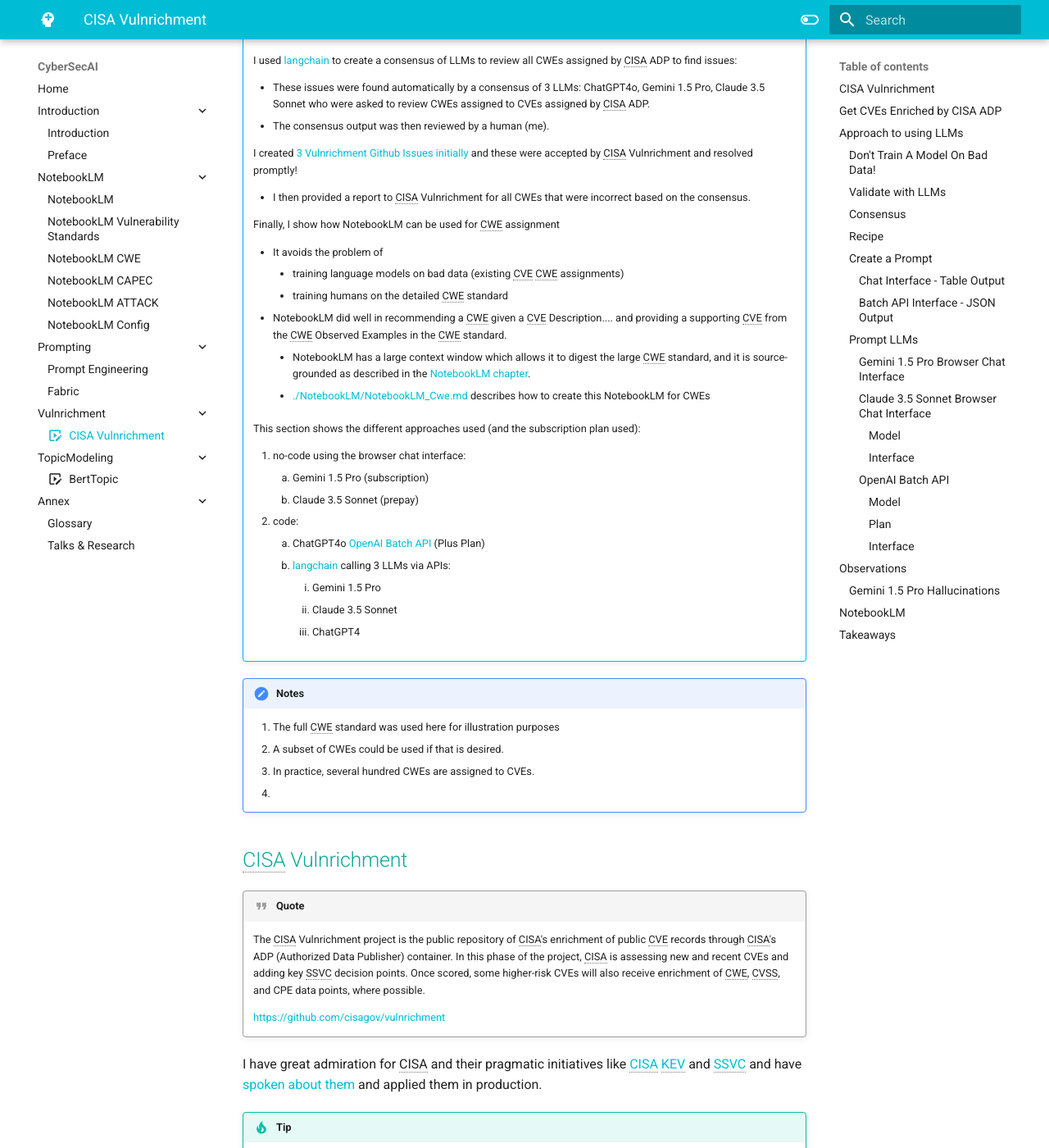
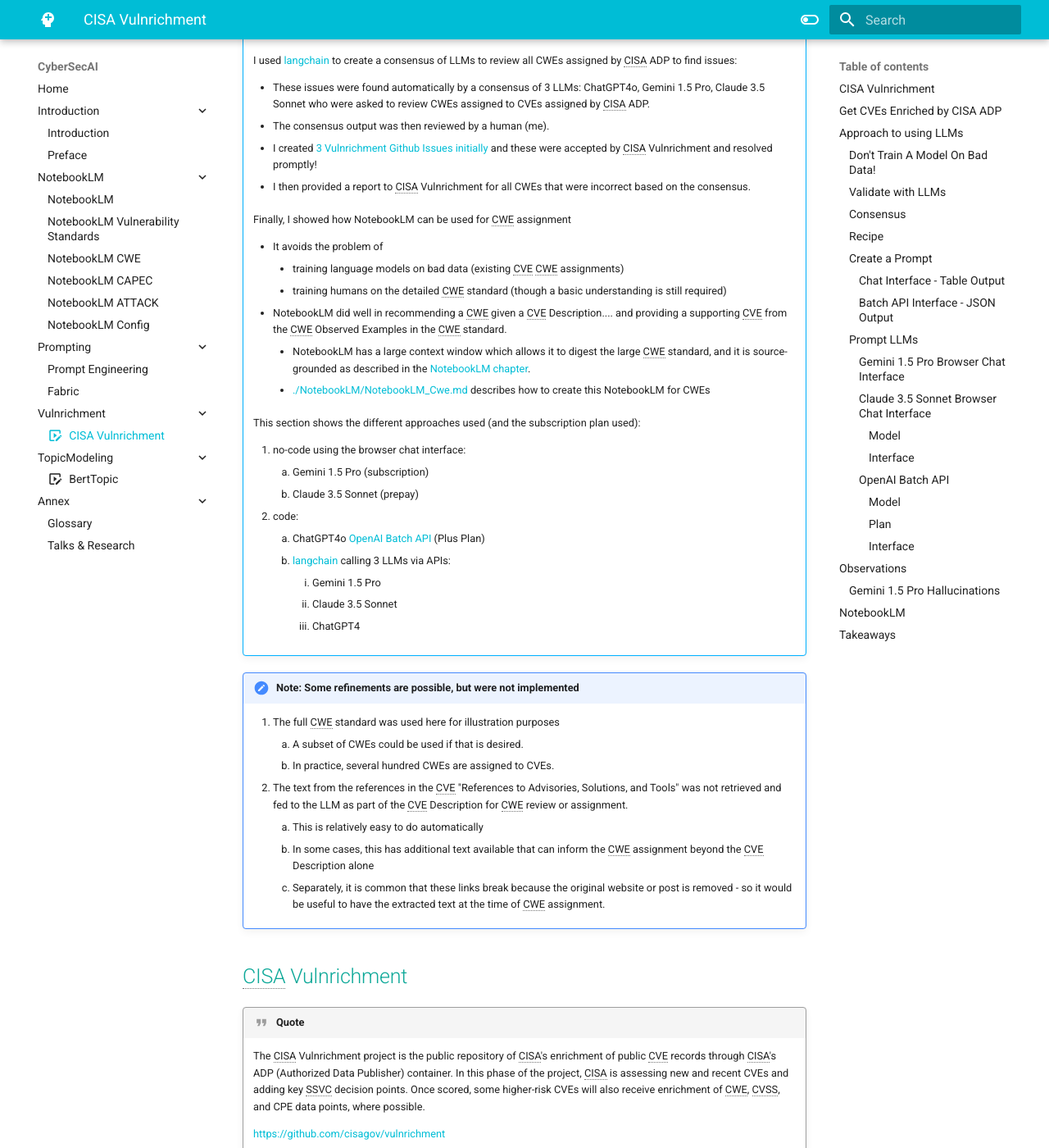
Before and after one commit to CyberSecAI/CyberSecAI.github.io, an MkDocs documentation site: the page built from docs/Vulnrichment/Vulnrichment.md, in a window 1280 px wide and 1400 px high, scrolled down 333 px. Shown: the whole window at 82% size. Built offline with MkDocs 1.6.1 and Material for MkDocs 9.7.7, drawn with Linux system fonts in a browser that asks for light colours; emoji names are drawn with the system emoji font; comment, search, counter and statistics services are not loaded; some of the changed text lies outside the part shown.

Commit message:
vulnrichment notes

```diff
--- a/docs/Vulnrichment/Vulnrichment.md
+++ b/docs/Vulnrichment/Vulnrichment.md
@@ -8,7 +8,7 @@
 
     I was reading a [post on LinkedIn](https://www.linkedin.com/feed/update/urn:li:activity:7214295735440187393?commentUrn=urn%3Ali%3Acomment%3A%28activity%3A7214295735440187393%2C7214365350828613632%29&dashCommentUrn=urn%3Ali%3Afsd_comment%3A%287214365350828613632%2Curn%3Ali%3Aactivity%3A7214295735440187393%29) and the CWE assigned by CISA ADP looked wrong so...
 
-    * I used my NotebookLM CWE notebook, and other LLMs, to determine the appropriate CWE.
+    * I used my [NotebookLM CWE notebook](../NotebookLM/NotebookLM.md), and other LLMs, to determine the appropriate CWE.
     * I then raised an issue: https://github.com/cisagov/vulnrichment/issues/84.
     * I then decided to dig a bit more into this... specifically the CWEs assigned by CISA ADP.
 
@@ -17,16 +17,16 @@
     * These issues were found automatically by a consensus of 3 LLMs: ChatGPT4o, Gemini 1.5 Pro, Claude 3.5 Sonnet who were asked to review CWEs assigned to CVEs assigned by CISA ADP.
     * The consensus output was then reviewed by a human (me).
 
-    I created [3 Vulnrichment Github Issues initially](https://github.com/cisagov/vulnrichment/issues?q=is%3Aissue+author%3ACrashedmind+is%3Aclosed) and these were accepted by CISA Vulnrichment and resolved promptly!
+    * I created [3 Vulnrichment Github Issues initially](https://github.com/cisagov/vulnrichment/issues?q=is%3Aissue+author%3ACrashedmind+is%3Aclosed) and these were accepted by CISA Vulnrichment and resolved promptly!
 
     * I then provided a report to CISA Vulnrichment for all CWEs that were incorrect based on the consensus.
 
 
-    Finally, I show how NotebookLM can be used for CWE assignment
+    Finally, I showed how NotebookLM can be used for CWE assignment
 
     * It avoids the problem of
         * training language models on bad data (existing CVE CWE assignments)
-        * training humans on the detailed CWE standard
+        * training humans on the detailed CWE standard (though a basic understanding is still required)
     * NotebookLM did well in recommending a CWE given a CVE Description.... and providing a supporting CVE from the CWE Observed Examples in the CWE standard.
         *  NotebookLM has a large context window which allows it to digest the large CWE standard, and it is source-grounded as described in the [NotebookLM chapter](../NotebookLM/NotebookLM.md).
         *  [./NotebookLM/NotebookLM_Cwe.md](NotebookLM_Cwe) describes how to create this NotebookLM for CWEs
@@ -43,11 +43,14 @@
             2. Claude 3.5 Sonnet
             3. ChatGPT4
 
-!!! notes
+!!! notes "Note: Some refinements are possible, but were not implemented"
     1. The full CWE standard was used here for illustration purposes
-       1. A subset of CWEs could be used if that is desired.
-       2. In practice, several hundred CWEs are assigned to CVEs.
-    2.
+        1. A subset of CWEs could be used if that is desired.
+        2. In practice, several hundred CWEs are assigned to CVEs.
+    2. The text from the references in the CVE "References to Advisories, Solutions, and Tools" was not retrieved and fed to the LLM as part of the CVE Description for CWE review or assignment.
+        1. This is relatively easy to do automatically
+        2. In some cases, this has additional text available that can inform the CWE assignment beyond the CVE Description alone
+        3. Separately, it is common that these links break because the original website or post is removed - so it would be useful to have the extracted text at the time of CWE assignment.
 
 
 ## CISA Vulnrichment
```
